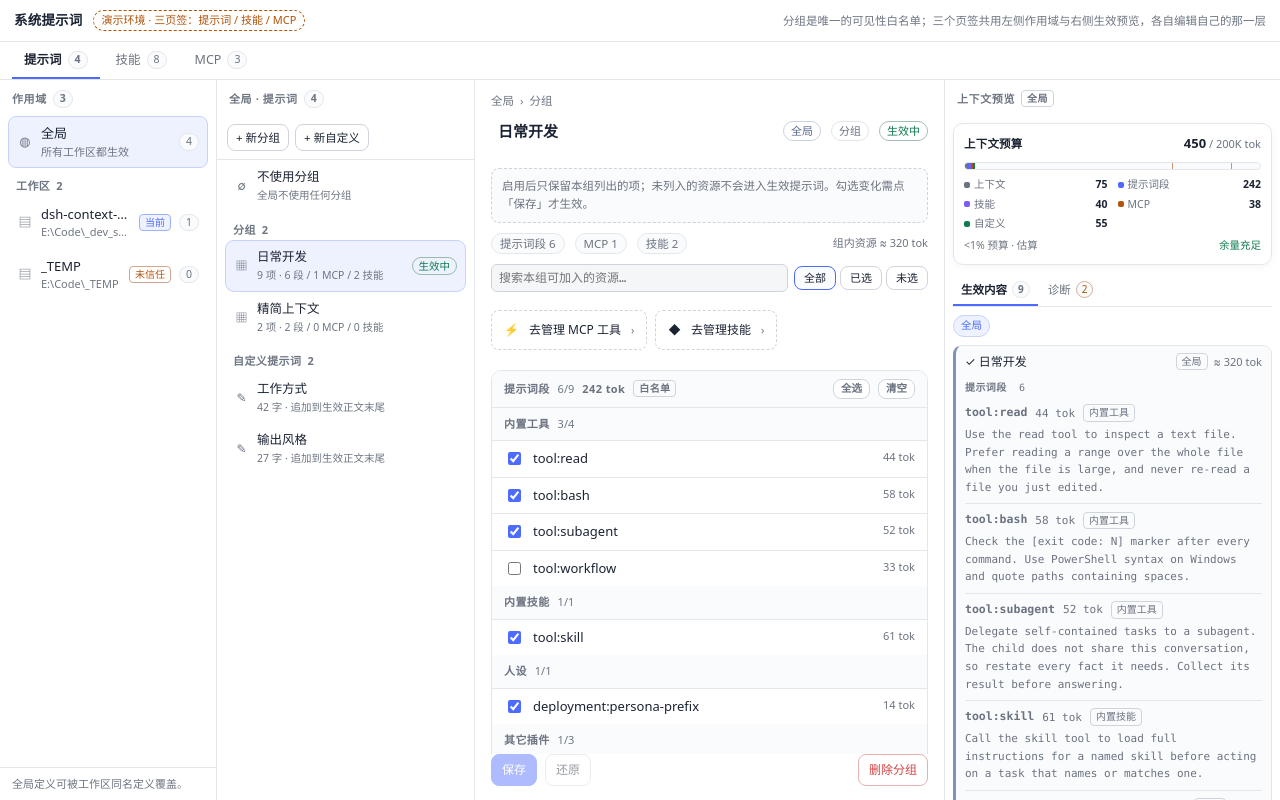
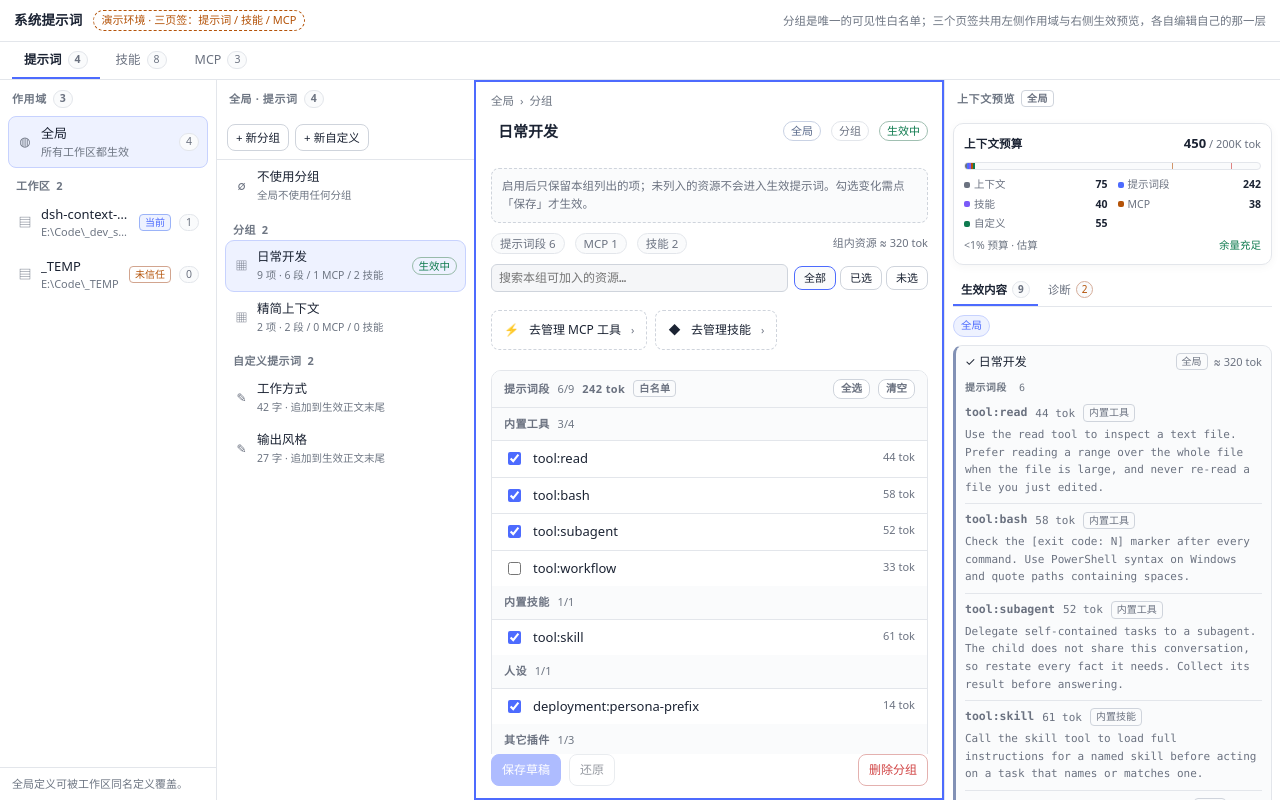
Before and after one commit to izumkineno/dsh-csmm, a React (Vite) app: page / in a window 1280 px wide. Built offline with nearby package versions, Linux system fonts and the light colour scheme.

Commit message:
澄清保存与设为生效语义，切换视图后聚焦编辑区

```diff
--- a/src/UI/styles.css
+++ b/src/UI/styles.css
@@ -441,3 +441,6 @@ details.res:not([open]) > summary { border-bottom: 0; }
 
 .trust-banner { display: flex; align-items: center; justify-content: space-between; gap: 10px; border-style: solid; border-color: var(--warn); }
 .trust-banner .btn { flex: none; }
+
+main.col:focus { outline: none; }
+main.col:focus-visible { outline: 2px solid var(--accent); outline-offset: -2px; }
--- a/src/UI/view/App.tsx
+++ b/src/UI/view/App.tsx
@@ -1,3 +1,4 @@
+import { useEffect, useRef } from 'react'
 import type { CustomPrompt, Group } from '../contracts'
 import { useAppViewModel } from '../viewmodel/useAppViewModel'
 import CustomEditor from './components/CustomEditor'
@@ -39,6 +40,10 @@ function Editor() {
 export default function App() {
   const { state } = useAppViewModel()
   const scopeCount = 1 + state.meta.workspaces.length
+  const mainRef = useRef<HTMLElement>(null)
+  useEffect(() => {
+    mainRef.current?.focus()
+  }, [state.detail, state.tab, state.active.kind, state.active.id])
   return (
     <div className="app">
       <TopBar />
@@ -50,7 +55,7 @@ export default function App() {
           <div className="rail-foot">全局定义可被工作区同名定义覆盖。</div>
         </nav>
         <nav className="col" aria-label="列表"><ErrorBoundary><ItemList /></ErrorBoundary></nav>
-        <main className="col" aria-label="编辑"><ErrorBoundary><Editor /></ErrorBoundary></main>
+        <main className="col" aria-label="编辑" ref={mainRef} tabIndex={-1}><ErrorBoundary><Editor /></ErrorBoundary></main>
         <aside className="col" aria-label="生效预览"><ErrorBoundary><Preview /></ErrorBoundary></aside>
       </div>
       <Toast />
--- a/src/UI/view/components/GroupEditor.tsx
+++ b/src/UI/view/components/GroupEditor.tsx
@@ -242,8 +242,8 @@ export default function GroupEditor({ g }: { g: Group }) {
         </details>
       </div>
       <div className="editor-foot">
-        {effId !== g.id && <button className="btn small" data-effective title="设为当前作用域的生效分组，右侧预览即时更新" onClick={() => actions.setEffectiveGroup(g.id)}>设为生效</button>}
-        <button id="saveBtn" className="btn primary" disabled={!dirty} onClick={onSave}>保存</button>
+        {effId !== g.id && <button className="btn small" data-effective title={dirty ? '保存当前更改并设为生效分组' : '设为当前作用域的生效分组，右侧预览即时更新'} onClick={() => actions.setEffectiveGroup(g.id)}>{dirty ? '保存并设为生效' : '设为生效'}</button>}
+        <button id="saveBtn" className="btn primary" title="只保存草稿，不改动生效分组" disabled={!dirty} onClick={onSave}>保存草稿</button>
         <button id="revertBtn" className="btn" disabled={!dirty} onClick={onRevert}>还原</button>
         {dirty && <span className="hint dirty">未保存更改</span>}
         <span className="grow"></span>
```
